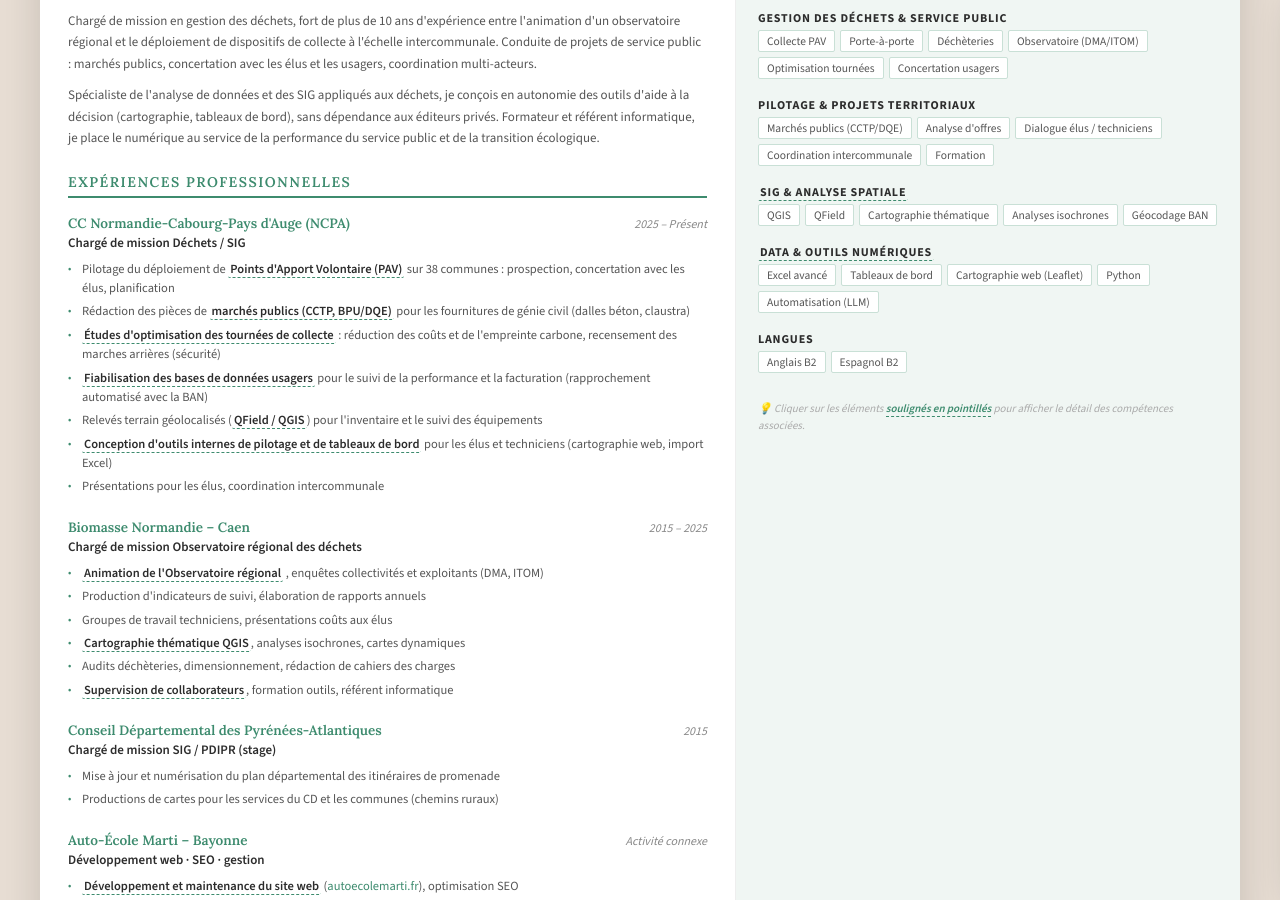
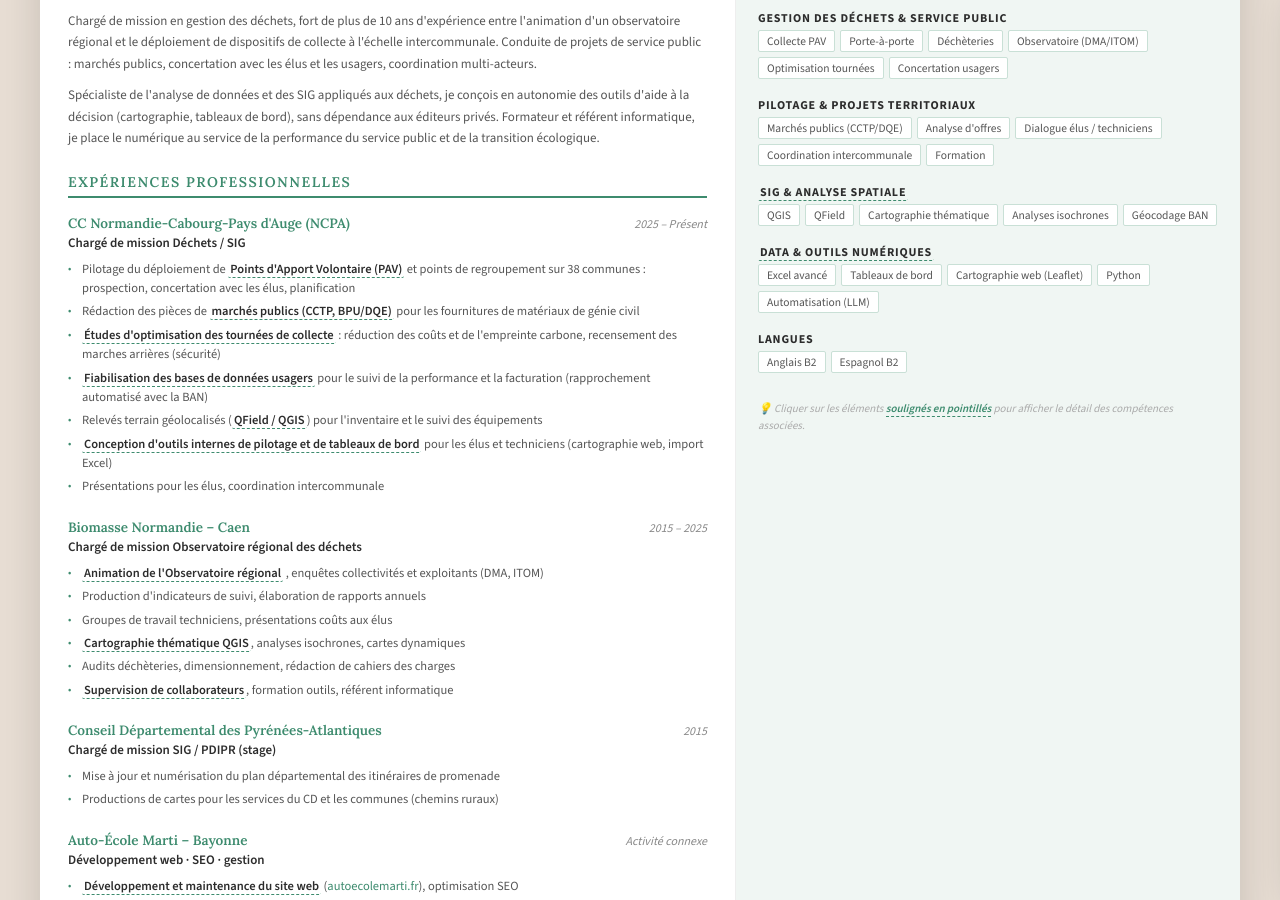
Before and after one commit to yvesmarti/yvesmarti.github.io, a Jekyll site: the page cv/index.html, which Jekyll copies as it is, in a window 1280 px wide and 900 px high, scrolled down 332 px. Built offline with Jekyll 4.4.1, drawn with Linux system fonts in a browser that asks for light colours; part of the change alters nothing that is shown.

Commit message:
Généralise le volet marché public, ajoute points de regroupement et volets Formation
- Renomme "Marché rédigé" en "Rédaction du marché et analyse des offres"
  et retire les spécificités (3 lots, dalles béton, claustra) du volet
  détail et de la puce visible du CV
- Ajoute "et points de regroupement" à la puce sur le déploiement des PAV
- Ajoute des volets contextuels cliquables sur les 3 diplômes de la
  section Formation, sur le même modèle que les expériences pro

```diff
--- a/cv/index.html
+++ b/cv/index.html
@@ -608,12 +608,12 @@
           <li>
             Pilotage du déploiement de
             <span class="detail-trigger" data-detail="pav">Points d'Apport Volontaire (PAV)</span>
-            sur 38 communes : prospection, concertation avec les élus, planification
+            et points de regroupement sur 38 communes : prospection, concertation avec les élus, planification
           </li>
           <li>
             Rédaction des pièces de
             <span class="detail-trigger" data-detail="marches-publics">marchés publics (CCTP, BPU/DQE)</span>
-            pour les fournitures de génie civil (dalles béton, claustra)
+            pour les fournitures de matériaux de génie civil
           </li>
           <li>
             <span class="detail-trigger" data-detail="collecte">Études d'optimisation des tournées de collecte</span>
@@ -793,19 +793,19 @@
       <h2 class="section-title">Formation</h2>
 
       <div class="formation-item">
-        <div class="formation-degree">Master 2 Gestion Territoriale du Développement Durable</div>
+        <div class="formation-degree"><span class="detail-trigger" data-detail="formation-master2" style="font-size:13px;font-family:'Lora',serif;">Master 2 Gestion Territoriale du Développement Durable</span></div>
         <div class="formation-school">Université Bordeaux III, 2014-2015</div>
         <div class="formation-desc">Gestion de projets, politiques environnementales, enjeux fonciers, SIG (QGIS)</div>
       </div>
 
       <div class="formation-item">
-        <div class="formation-degree">Licence de Géographie</div>
+        <div class="formation-degree"><span class="detail-trigger" data-detail="formation-licence-geo" style="font-size:13px;font-family:'Lora',serif;">Licence de Géographie</span></div>
         <div class="formation-school">Université Bordeaux III, 2012-2013</div>
         <div class="formation-desc">Approches géographiques du développement, SIG (MapInfo), études des risques</div>
       </div>
 
       <div class="formation-item">
-        <div class="formation-degree">Licence Langues Étrangères Appliquées : Anglais / Espagnol</div>
+        <div class="formation-degree"><span class="detail-trigger" data-detail="formation-licence-lea" style="font-size:13px;font-family:'Lora',serif;">Licence Langues Étrangères Appliquées : Anglais / Espagnol</span></div>
         <div class="formation-school">Université Bordeaux III, 2008-2011 · Spécialité Relations Internationales</div>
         <div class="formation-desc">Traductions thèmes et versions</div>
       </div>
@@ -898,7 +898,7 @@ const details = {
   },
   "marches-publics": {
     title: "Marchés publics - CCTP, BPU/DQE",
-    subtitle: "Fournitures de matériaux · 3 lots · NCPA",
+    subtitle: "Fournitures de matériaux · NCPA",
     sections: [
       {
         title: "En quoi ça consiste",
@@ -906,10 +906,10 @@ const details = {
         content: "Le CCTP (Cahier des Clauses Techniques Particulières) décrit précisément les exigences techniques auxquelles les candidats doivent répondre lot par lot. Le BPU (Bordereau des Prix Unitaires) liste les prix proposés par le prestataire ; le DQE (Détail Quantitatif Estimatif) en chiffre le montant prévisionnel en appliquant ces prix aux quantités estimées. Ces pièces sont essentielles pour comparer les offres, vérifier leur cohérence et encadrer contractuellement les prestations."
       },
       {
-        title: "Marché rédigé",
+        title: "Rédaction du marché et analyse des offres",
         type: "list",
         content: [
-          "Marché de fournitures de matériaux en 3 lots : dalles béton (pose pour PAV) et claustra en bois",
+          "Marché de fournitures de matériaux pour l'aménagement des PAV, réparti en plusieurs lots",
           "Rédaction du CCTP : spécifications techniques par lot (dimensions, résistances, finitions, conditions de livraison)",
           "Préparation du BPU et du DQE : chiffrage estimatif des quantités et des prix unitaires par lot",
           "Rédaction des cadres techniques de réponse permettant une comparaison structurée des offres",
@@ -1187,6 +1187,86 @@ const details = {
         content: ["Claude", "Ollama", "LM Studio", "Prompting avancé", "Python", "Supabase", "Automatisation"]
       }
     ]
+  },
+  "formation-master2": {
+    title: "Master 2 Gestion Territoriale du Développement Durable",
+    subtitle: "Université Bordeaux III · 2014–2015",
+    sections: [
+      {
+        title: "Ce que forme ce diplôme",
+        type: "text",
+        content: "Formation pluridisciplinaire à la conduite de projets de développement durable à l'échelle des territoires. Elle croise politiques publiques environnementales, droit et aménagement, analyse socio-économique et outils d'aide à la décision. C'est la formation qui structure ma façon de travailler aujourd'hui : partir d'un enjeu de territoire, mobiliser les bons acteurs, objectiver par la donnée."
+      },
+      {
+        title: "Enseignements suivis",
+        type: "list",
+        content: [
+          "Politiques environnementales et réglementation (déchets, eau, énergie)",
+          "Montage et conduite de projets territoriaux, concertation avec les acteurs locaux",
+          "Enjeux fonciers, urbanisme et aménagement du territoire",
+          "Diagnostic territorial : collecte de données, indicateurs, restitution",
+          "SIG appliqué à l'aménagement (QGIS)"
+        ]
+      },
+      {
+        title: "Compétences acquises",
+        type: "tags",
+        content: ["Diagnostic territorial", "Gestion de projet", "Politiques publiques", "Concertation", "Analyse de données", "SIG (QGIS)"]
+      }
+    ]
+  },
+  "formation-licence-geo": {
+    title: "Licence de Géographie",
+    subtitle: "Université Bordeaux III · 2012–2013",
+    sections: [
+      {
+        title: "Ce que forme ce diplôme",
+        type: "text",
+        content: "Socle méthodologique du raisonnement spatial : comprendre pourquoi les choses se localisent là où elles sont, et savoir le démontrer. C'est ici que j'ai appris la cartographie, la statistique appliquée et les premiers SIG (MapInfo), des briques que j'utilise quotidiennement sur l'optimisation des tournées de collecte ou l'implantation des PAV."
+      },
+      {
+        title: "Enseignements suivis",
+        type: "list",
+        content: [
+          "Analyse spatiale et méthodes quantitatives (statistiques appliquées)",
+          "Cartographie : sémiologie graphique, représentation de données",
+          "Géographie du développement et des dynamiques territoriales",
+          "Études des risques (naturels, technologiques)",
+          "SIG : premiers traitements sous MapInfo"
+        ]
+      },
+      {
+        title: "Compétences acquises",
+        type: "tags",
+        content: ["Analyse spatiale", "Sémiologie cartographique", "Statistiques appliquées", "Analyse des risques", "SIG"]
+      }
+    ]
+  },
+  "formation-licence-lea": {
+    title: "Licence Langues Étrangères Appliquées (Anglais / Espagnol)",
+    subtitle: "Université Bordeaux III · 2008–2011 · Spécialité Relations Internationales",
+    sections: [
+      {
+        title: "Ce que forme ce diplôme",
+        type: "text",
+        content: "Formation bilingue anglais/espagnol appliquée au monde professionnel, complétée d'un socle en économie, droit et relations internationales. Au-delà des langues, elle m'a donné une exigence de précision rédactionnelle et de reformulation qui sert directement la rédaction de CCTP, de rapports et de notes aux élus."
+      },
+      {
+        title: "Enseignements suivis",
+        type: "list",
+        content: [
+          "Traduction (thème et version) en anglais et en espagnol",
+          "Anglais et espagnol appliqués au contexte professionnel",
+          "Économie, droit et institutions internationales",
+          "Civilisations des aires anglophone et hispanophone"
+        ]
+      },
+      {
+        title: "Compétences acquises",
+        type: "tags",
+        content: ["Anglais B2", "Espagnol B2", "Traduction", "Rédaction technique", "Veille en langue étrangère", "Synthèse"]
+      }
+    ]
   }
 };
 
```
